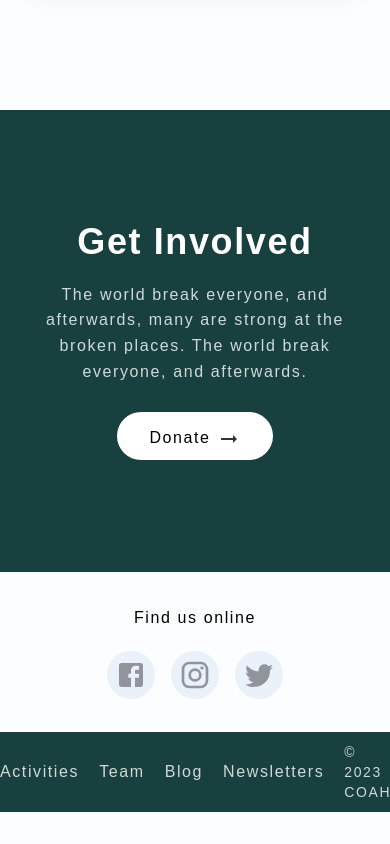
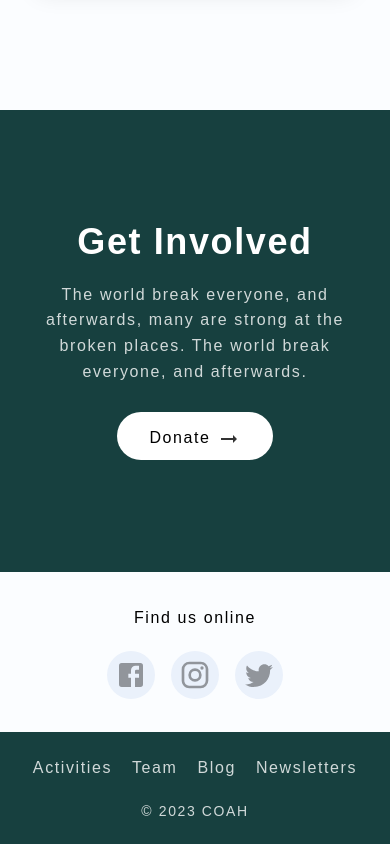
Before and after one commit to alekskimeu/coah-website, a Next.js app: page / in a window 390 px wide. Shown: the part 5711-6555 px from the top of the page. Before the commit the page ends 6523 px from the top, so only its background shows below. Built offline with nearby package versions, Linux system fonts and the light colour scheme.

Commit message:
Implemented mobile responsiveness on the footer

```diff
--- a/components/Footer.jsx
+++ b/components/Footer.jsx
@@ -1,8 +1,8 @@
 import Link from "next/link";
 const Footer = () => {
   return (
-    <footer className="h-[5rem] bg-[#17403F] flex items-center py-4">
-      <div className="container mx-auto flex justify-between items-center gap-5 text-white">
+    <footer className="h-[7rem] lg:h-[5rem] bg-[#17403F] flex items-center py-4 px-[2rem]">
+      <div className="container mx-auto flex flex-col lg:flex-row justify-between items-center gap-5 text-white">
         <div className="flex items-center gap-5">
           <Link href="/activities" className="opacity-80">Activities</Link>
           <Link href="/team" className="opacity-80">Team</Link>
```
